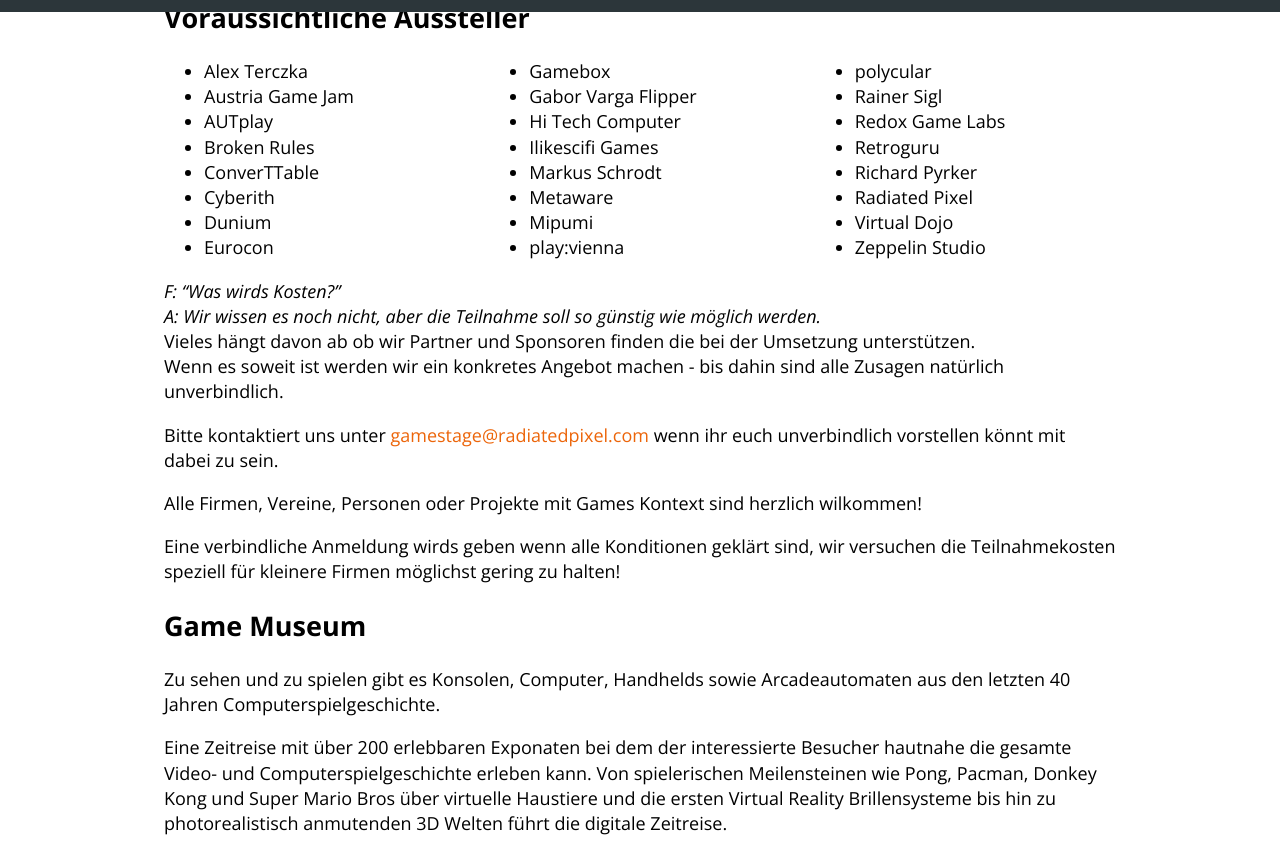
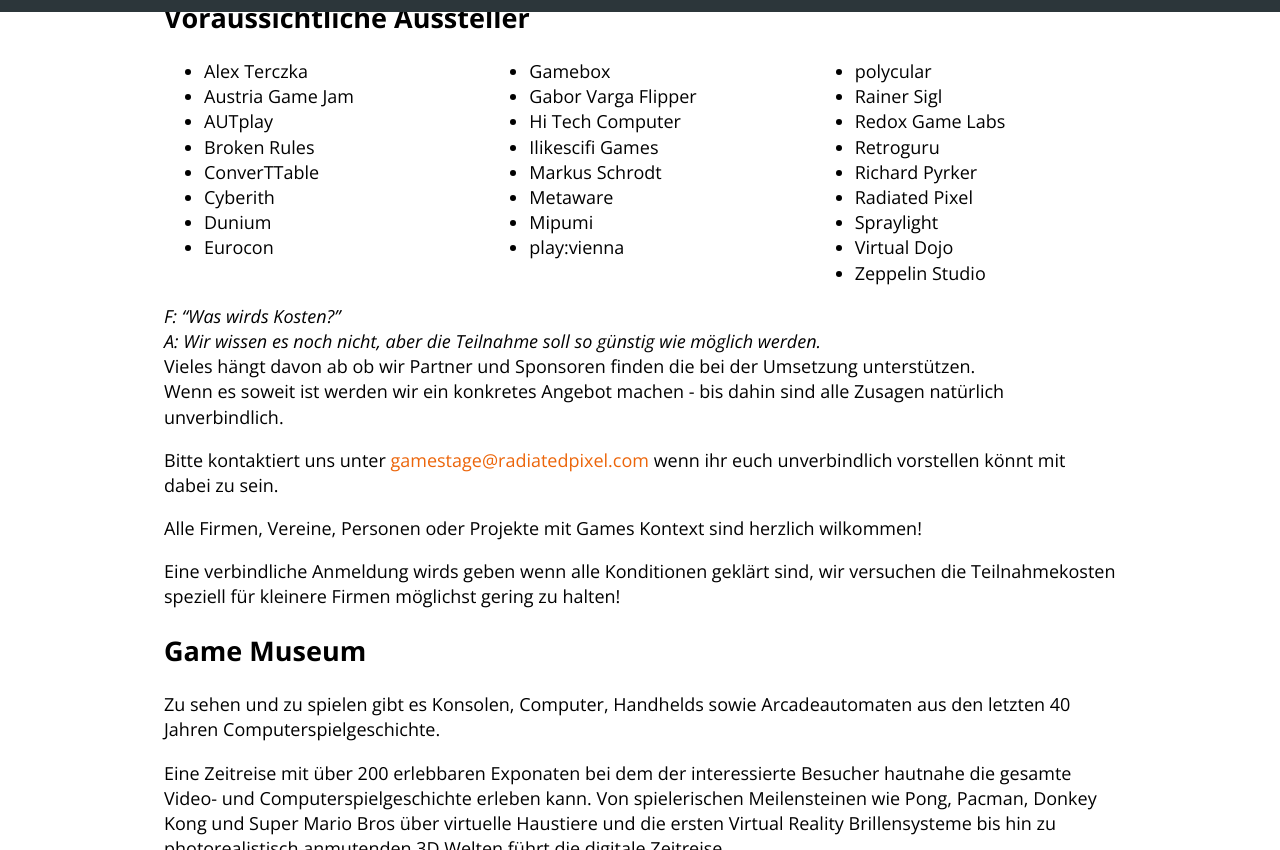
Before and after one commit to Lorti/gsexpo, a Jekyll site: the page built from index.html, in a window 1280 px wide and 900 px high, scrolled down 1363 px, cut to the strip 50-900 px from the top of the window. Built offline with Jekyll 4.4.1, drawn with Linux system fonts in a browser that asks for light colours; nearby versions of some CDN libraries; Markdown is read by kramdown in place of the engine named in the settings.

Commit message:
Update exhibitors.markdown

```diff
--- a/_includes/exhibitors.markdown
+++ b/_includes/exhibitors.markdown
@@ -33,6 +33,7 @@
        <li>Retroguru</li>
        <li>Richard Pyrker</li>
        <li>Radiated Pixel</li>
+       <li>Spraylight</li>
        <li>Virtual Dojo</li>
        <li>Zeppelin Studio</li>
      </ul>
```
